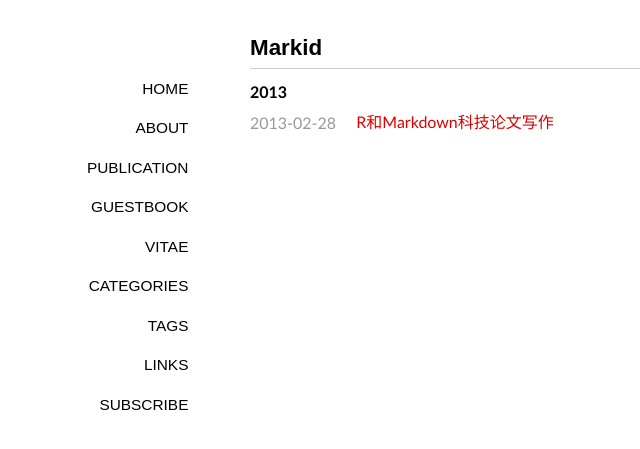
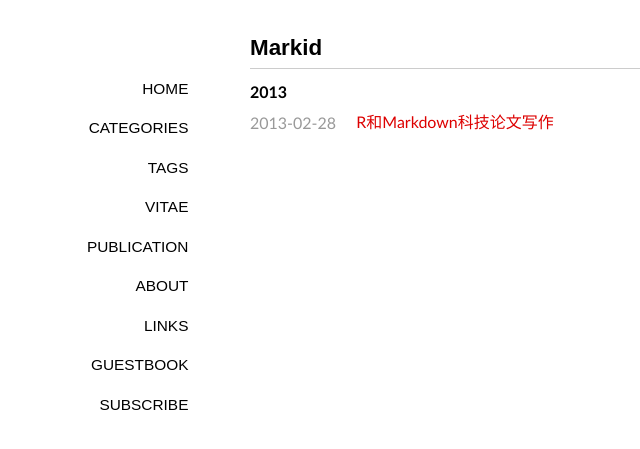
Before and after one commit to markid/markid.github.com, a Jekyll site: the page built from index.md, in a window 1280 px wide. Shown: the top 449 px of the page, without its empty margins (90-730 px from the left). Built offline with Jekyll 4.4.1, drawn with Linux system fonts in a browser that asks for light colours; some web fonts are replaced; Markdown is read by kramdown in place of the engine named in the settings.

Commit message:
little change

```diff
--- a/_layouts/default.html
+++ b/_layouts/default.html
@@ -19,13 +19,13 @@
         <h1><a title="{{ site.name }}" class="" href="/">{{ site.name }}</a></h1>
         <nav>
         <span><a title="home" class="" href="/">home</a></span>
-        <span><a title="about" class="" href="/about/">about</a></span>
-        <span><a title="publication" class="" href="/publication/">publication</a></span>
-        <span><a title="guestbook" class="" href="/guestbook/">guestbook</a></span>
-        <span><a title="vitae" class="" href="/vitae/">vitae</a></span>
         <span><a title="categories" class="" href="/categories/">categories</a></span>
         <span><a title="tags" class="" href="/tags/">tags</a></span>
+        <span><a title="vitae" class="" href="/vitae/">vitae</a></span>
+        <span><a title="publication" class="" href="/publication/">publication</a></span>
+        <span><a title="about" class="" href="/about/">about</a></span>
         <span><a title="links" class="" href="/links/">links</a></span>
+        <span><a title="guestbook" class="" href="/guestbook/">guestbook</a></span>
         <span><a title="subscribe by RSS" class="" href="/feed/">subscribe</a></span>
         </nav>
         <article class="content">
```
Also changed, not shown: _posts/figure/block.png (renamed from figure/block.png), _posts/figure/block3.png (renamed from figure/block3.png).
